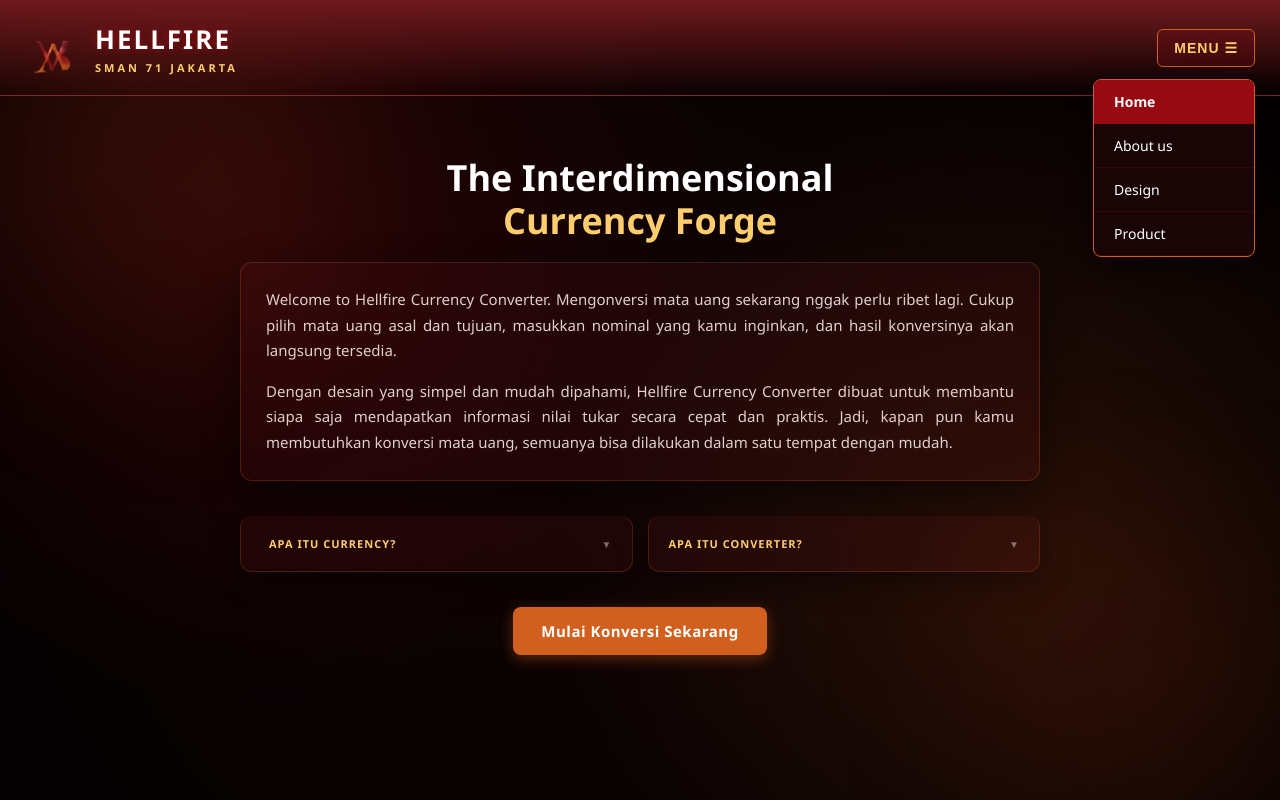
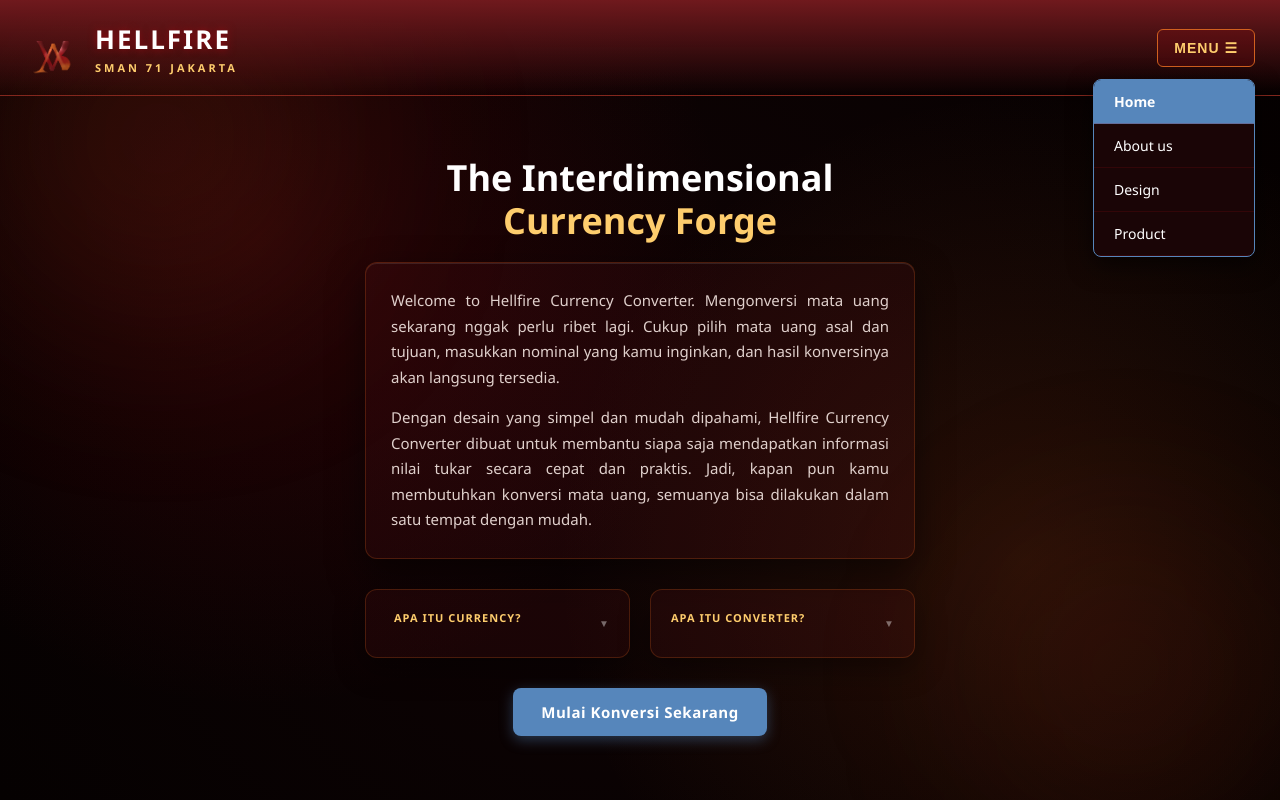
Before and after one commit to KannyL/hellfirevakb, a plain HTML site: page index.html in a window 1280 px wide. Both pictures are taken after a click on the button "MENU ☰". Drawn offline with Linux system fonts and the light colour scheme.

Commit message:
Update styles.css

```diff
--- a/styles.css
+++ b/styles.css
@@ -4,6 +4,7 @@ body {
     font-family: 'Segoe UI', Roboto, sans-serif;
     color: #ffffff;
     min-height: 100vh;
+
     background-color: #0d0203;
     background-image:
         radial-gradient(circle at 20% 30%, rgba(151, 10, 18, 0.2) 0%, transparent 40%),
@@ -48,7 +49,6 @@ body::after {
     0% { transform: translate(0, 0) scale(1.2); }
     100% { transform: translate(-100px, -60px) scale(0.9); background: rgba(151, 10, 18, 0.12); }
 }
-
 header {
     display: flex;
     justify-content: space-between;
@@ -56,23 +56,6 @@ header {
     padding: 20px 25px;
     background: linear-gradient(to bottom, #70191D, transparent);
     border-bottom: 1px solid rgba(209, 96, 31, 0.2);
-}
-
-.brand-section {
-    display: flex;
-    align-items: center;
-    gap: 15px;
-}
-
-.brand-logo {
-    width: 55px;
-    height: 55px;
-    object-fit: contain;
-}
-
-.brand-text {
-    display: flex;
-    flex-direction: column;
 }
 
 .brand-section h1 {
@@ -92,6 +75,23 @@ header {
     color: #FECD6D;
     margin: 3px 0 0 0;
     font-weight: bold;
+}
+
+.brand-section {
+    display: flex;
+    align-items: center;
+    gap: 15px;
+}
+
+.brand-text {
+    display: flex;
+    flex-direction: column;
+}
+
+.brand-logo {
+    width: 55px;
+    height: 55px;
+    object-fit: contain;
 }
 
 .menu-container {
@@ -121,13 +121,13 @@ header {
     top: 50px;
     right: 0;
     background-color: #1a0506;
-    border: 1px solid #D1601F;
+    border: 1px solid #5686BB;
     border-radius: 8px;
     width: 160px;
     box-shadow: 0px 8px 24px rgba(0,0,0,0.6);
     overflow: hidden;
     z-index: 100;
-    display: none;
+    display: none; /* Sembunyi di awal, nanti dibuka pakai JS */
 }
 
 .dropdown-menu a {
@@ -143,7 +143,7 @@ header {
 }
 
 .dropdown-menu a.active {
-    background-color: #970A12;
+    background-color: #5686BB;
     color: white;
     font-weight: bold;
 }
@@ -153,11 +153,25 @@ header {
     color: #FECD6D;
 }
 
+/* 4. KONTEN TENGAH */
 .main-container {
-    max-width: 800px;
-    margin: 60px auto;
+    max-width: 550px;
+    margin: 60px auto 0 auto;
     padding: 0 20px;
     text-align: center;
+}
+
+.project-badge {
+    display: inline-block;
+    background-color: #970A12;
+    color: #ffffff;
+    font-size: 11px;
+    font-weight: bold;
+    padding: 4px 10px;
+    border-radius: 20px;
+    text-transform: uppercase;
+    letter-spacing: 1px;
+    margin-bottom: 15px;
 }
 
 .main-container h2 {
@@ -175,13 +189,10 @@ header {
 .info-card {
     background: rgba(112, 25, 29, 0.15);
     border: 1px solid rgba(209, 96, 31, 0.25);
-    border-top: none;
     padding: 25px;
     border-radius: 12px;
-    margin-bottom: 35px;
-    box-shadow: 0 15px 35px rgba(0, 0, 0, 0.5), inset 0 1px 0 rgba(255, 255, 255, 0.1);
-    height: auto;
-    overflow: visible;
+    box-shadow: 0 10px 30px rgba(0, 0, 0, 0.4);
+    margin-bottom: 30px;
 }
 
 .info-card p {
@@ -196,21 +207,67 @@ header {
     margin-bottom: 0;
 }
 
+.btn-primary {
+    display: inline-flex;
+    align-items: center;
+    background-color: #5686BB;
+    color: white;
+    text-decoration: none;
+    padding: 14px 28px;
+    font-weight: bold;
+    font-size: 15px;
+    border-radius: 8px;
+    letter-spacing: 0.5px;
+    box-shadow: 0 4px 14px rgba(86, 134, 187, 0.4);
+    transition: 0.3s;
+}
+
+.btn-primary:hover {
+    background-color: #D1601F;
+    box-shadow: 0 4px 14px rgba(209, 96, 31, 0.4);
+    transform: translateY(-2px);
+}
+
 .cards-kolom-wrapper {
     display: flex;
-    gap: 15px;
-    margin-bottom: 35px;
+    gap: 20px; /* Jarak spasi antar kotak kanan-kiri */
+    margin-bottom: 30px;
     text-align: justify;
 }
 
 .info-card-mini {
-    flex: 1;
+    flex: 1; /* Biar ukuran kanan dan kiri sama rata */
     background: rgba(112, 25, 29, 0.15);
     border: 1px solid rgba(209, 96, 31, 0.25);
-    border-top: none;
     padding: 20px;
     border-radius: 12px;
     box-shadow: 0 10px 30px rgba(0, 0, 0, 0.4);
+}
+
+.info-card-mini strong {
+    color: #FECD6D;
+}
+
+@media (max-width: 600px) {
+    .cards-kolom-wrapper {
+        flex-direction: column;
+        gap: 15px;
+    }
+}
+
+.card-status {
+    display: flex;
+    align-items: center;
+    gap: 8px;
+    font-size: 11px;
+    text-transform: uppercase;
+    letter-spacing: 1px;
+    margin-bottom: 12px;
+    color: rgba(255, 255, 255, 0.6);
+}
+
+.info-card {
+    box-shadow: 0 15px 35px rgba(0, 0, 0, 0.5), inset 0 1px 0 rgba(255, 255, 255, 0.1);
 }
 
 .card-trigger {
@@ -225,20 +282,6 @@ header {
     color: #ffffff;
 }
 
-.card-status {
-    display: flex;
-    align-items: center;
-    gap: 8px;
-    font-size: 11px;
-    text-transform: uppercase;
-    letter-spacing: 1px;
-    color: rgba(255, 255, 255, 0.6);
-}
-
-.info-card-mini strong {
-    color: #FECD6D;
-}
-
 .panah-tanda {
     font-size: 10px;
     color: rgba(255, 255, 255, 0.4);
@@ -248,12 +291,13 @@ header {
 .card-content {
     max-height: 0;
     overflow: hidden;
+    transition: max-height 0.4s cubic-bezier(0.4, 0, 0.2, 1), margin-top 0.3s ease;
     opacity: 0;
-    transition: opacity 0.3s ease, max-height 0.4s cubic-bezier(0.4, 0, 0.2, 1), margin-top 0.3s ease;
+    transition: opacity 0.3s ease, max-height 0.4s ease;
 }
 
 .info-card-mini.aktif .card-content {
-    max-height: 500px;
+    max-height: 200px;
     margin-top: 15px;
     opacity: 1;
 }
@@ -266,31 +310,3 @@ header {
 .info-card-mini.aktif .status-trend strong {
     color: #FECD6D;
 }
-
-.btn-primary {
-    display: inline-flex;
-    align-items: center;
-    background-color: #D1601F;
-    color: white;
-    text-decoration: none;
-    padding: 14px 28px;
-    font-weight: bold;
-    font-size: 15px;
-    border-radius: 8px;
-    letter-spacing: 0.5px;
-    box-shadow: 0 4px 14px rgba(209, 96, 31, 0.4);
-    transition: 0.3s;
-}
-
-.btn-primary:hover {
-    background-color: #970A12;
-    box-shadow: 0 4px 14px rgba(151, 10, 18, 0.6);
-    transform: translateY(-2px);
-}
-
-@media (max-width: 768px) {
-    .cards-kolom-wrapper {
-        flex-direction: column;
-        gap: 15px;
-    }
-}
```
